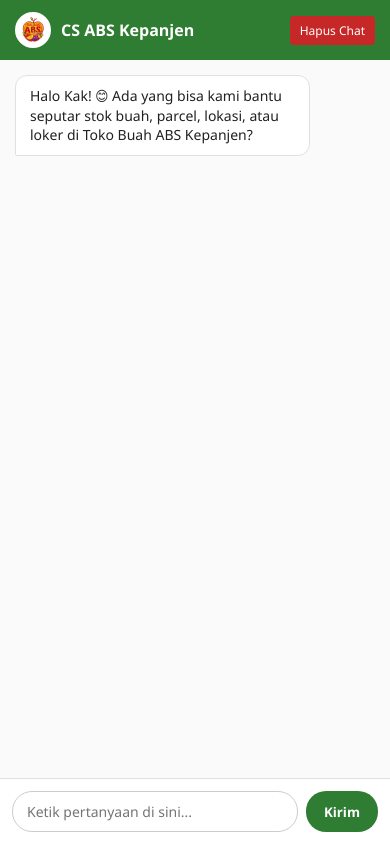
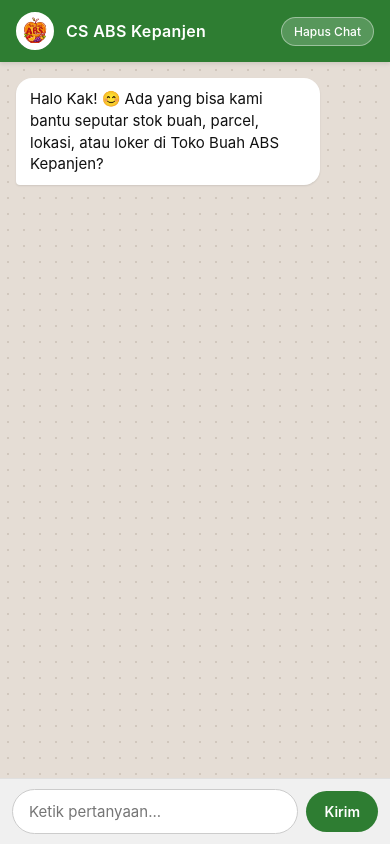
Before and after one commit to kngenproject/web-ai-cs, a Flask app: page / in a window 390 px wide. Run offline with Flask 3, Linux system fonts and the light colour scheme.

Commit message:
Optimize index.html UI for mobile responsiveness and modern layout

```diff
--- a/templates/index.html
+++ b/templates/index.html
@@ -2,39 +2,178 @@
 <html lang="id">
 <head>
     <meta charset="UTF-8">
-    <meta name="viewport" content="width=device-width, initial-scale=1.0">
+    <meta name="viewport" content="width=device-width, initial-scale=1.0, maximum-scale=1.0, user-scalable=no">
     <title>CS AI - Toko Buah ABS Kepanjen</title>
     <style>
-        * { box-sizing: border-box; margin: 0; padding: 0; font-family: 'Segoe UI', Tahoma, Geneva, Verdana, sans-serif; }
-        body { background-color: #f4f6f8; display: flex; justify-content: center; height: 100vh; }
-        .chat-container { width: 100%; max-width: 480px; background: #ffffff; display: flex; flex-direction: column; height: 100%; box-shadow: 0 4px 10px rgba(0,0,0,0.1); }
-        .chat-header { background: #2e7d32; color: white; padding: 12px 15px; display: flex; justify-content: space-between; align-items: center; font-weight: bold; }
-        .header-brand { display: flex; align-items: center; gap: 10px; }
-        .header-brand img { width: 36px; height: 36px; border-radius: 50%; object-fit: cover; background: #ffffff; border: 2px solid #ffffff; }
-        .clear-btn { background: #c62828; color: white; border: none; padding: 6px 10px; border-radius: 4px; font-size: 12px; cursor: pointer; transition: 0.2s; }
-        .clear-btn:hover { background: #b71c1c; }
-        .chat-box { flex: 1; padding: 15px; overflow-y: auto; display: flex; flex-direction: column; gap: 10px; background: #fafafa; }
-        .message { max-width: 82%; padding: 10px 14px; border-radius: 12px; font-size: 14px; line-height: 1.4; word-wrap: break-word; white-space: pre-line; }
-        .user-msg { background: #e8f5e9; color: #1b5e20; align-self: flex-end; border-bottom-right-radius: 2px; }
-        .bot-msg { background: #ffffff; color: #202124; align-self: flex-start; border-bottom-left-radius: 2px; border: 1px solid #e0e0e0; }
-        .chat-input { display: flex; padding: 12px; border-top: 1px solid #e0e0e0; background: #fff; }
-        .chat-input input { flex: 1; padding: 10px 14px; border: 1px solid #ccc; border-radius: 20px; outline: none; font-size: 14px; }
-        .chat-input button { margin-left: 8px; background: #2e7d32; color: white; border: none; padding: 10px 18px; border-radius: 20px; cursor: pointer; font-weight: bold; }
-        .chat-input button:hover { background: #1b5e20; }
+        * {
+            box-sizing: border-box;
+            margin: 0;
+            padding: 0;
+            font-family: -apple-system, BlinkMacSystemFont, "Segoe UI", Roboto, Helvetica, Arial, sans-serif;
+            -webkit-tap-highlight-color: transparent;
+        }
+
+        html, body {
+            height: 100%;
+            width: 100%;
+            background-color: #f0f2f5;
+            overflow: hidden;
+        }
+
+        body {
+            display: flex;
+            justify-content: center;
+            align-items: center;
+        }
+
+        .chat-container {
+            width: 100%;
+            max-width: 480px;
+            height: 100vh;
+            height: 100dvh; /* Menyesuaikan layar HP modern & keyboard */
+            background: #ffffff;
+            display: flex;
+            flex-direction: column;
+            box-shadow: 0 4px 20px rgba(0,0,0,0.08);
+        }
+
+        .chat-header {
+            background: #2e7d32;
+            color: white;
+            padding: 12px 16px;
+            display: flex;
+            justify-content: space-between;
+            align-items: center;
+            box-shadow: 0 2px 4px rgba(0,0,0,0.1);
+            z-index: 10;
+        }
+
+        .header-brand {
+            display: flex;
+            align-items: center;
+            gap: 12px;
+        }
+
+        .header-brand img {
+            width: 38px;
+            height: 38px;
+            border-radius: 50%;
+            object-fit: cover;
+            background: #ffffff;
+            border: 2px solid #ffffff;
+        }
+
+        .header-title {
+            font-size: 16px;
+            font-weight: 600;
+            letter-spacing: 0.3px;
+        }
+
+        .clear-btn {
+            background: rgba(255, 255, 255, 0.2);
+            color: white;
+            border: 1px solid rgba(255, 255, 255, 0.4);
+            padding: 6px 12px;
+            border-radius: 20px;
+            font-size: 12px;
+            cursor: pointer;
+            font-weight: 500;
+            transition: background 0.2s;
+        }
+
+        .clear-btn:active {
+            background: rgba(255, 255, 255, 0.4);
+        }
+
+        .chat-box {
+            flex: 1;
+            padding: 16px;
+            overflow-y: auto;
+            display: flex;
+            flex-direction: column;
+            gap: 12px;
+            background: #e5ddd5; /* Warna latar chat lembut */
+            background-image: radial-gradient(#d1c7bd 1px, transparent 0);
+            background-size: 16px 16px;
+        }
+
+        .message {
+            max-width: 85%;
+            padding: 10px 14px;
+            border-radius: 16px;
+            font-size: 15px;
+            line-height: 1.45;
+            word-wrap: break-word;
+            white-space: pre-line;
+            box-shadow: 0 1px 2px rgba(0,0,0,0.1);
+        }
+
+        .user-msg {
+            background: #dcf8c6;
+            color: #000000;
+            align-self: flex-end;
+            border-bottom-right-radius: 4px;
+        }
+
+        .bot-msg {
+            background: #ffffff;
+            color: #111111;
+            align-self: flex-start;
+            border-bottom-left-radius: 4px;
+        }
+
+        .chat-input {
+            display: flex;
+            padding: 10px 12px;
+            border-top: 1px solid #e0e0e0;
+            background: #f0f0f0;
+            align-items: center;
+            gap: 8px;
+        }
+
+        .chat-input input {
+            flex: 1;
+            padding: 12px 16px;
+            border: 1px solid #ccc;
+            border-radius: 24px;
+            outline: none;
+            font-size: 15px;
+            background: #ffffff;
+        }
+
+        .chat-input input:focus {
+            border-color: #2e7d32;
+        }
+
+        .chat-input button {
+            background: #2e7d32;
+            color: white;
+            border: none;
+            padding: 12px 18px;
+            border-radius: 24px;
+            cursor: pointer;
+            font-weight: 600;
+            font-size: 14px;
+            transition: background 0.2s;
+        }
+
+        .chat-input button:active {
+            background: #1b5e20;
+        }
     </style>
 </head>
 <body>
     <div class="chat-container">
         <div class="chat-header">
             <div class="header-brand">
-                <img src="/static/logo/logo.png" alt="Logo Toko Buah ABS">
-                <span>CS ABS Kepanjen</span>
+                <img src="/static/logo/logo.png" alt="Logo" onerror="this.style.display='none'">
+                <span class="header-title">CS ABS Kepanjen</span>
             </div>
             <button class="clear-btn" onclick="clearChat()">Hapus Chat</button>
         </div>
         <div class="chat-box" id="chatBox"></div>
         <div class="chat-input">
-            <input type="text" id="userInput" placeholder="Ketik pertanyaan di sini..." onkeydown="if(event.key==='Enter') sendMessage()">
+            <input type="text" id="userInput" placeholder="Ketik pertanyaan..." onkeydown="if(event.key==='Enter') sendMessage()">
             <button onclick="sendMessage()">Kirim</button>
         </div>
     </div>
```
